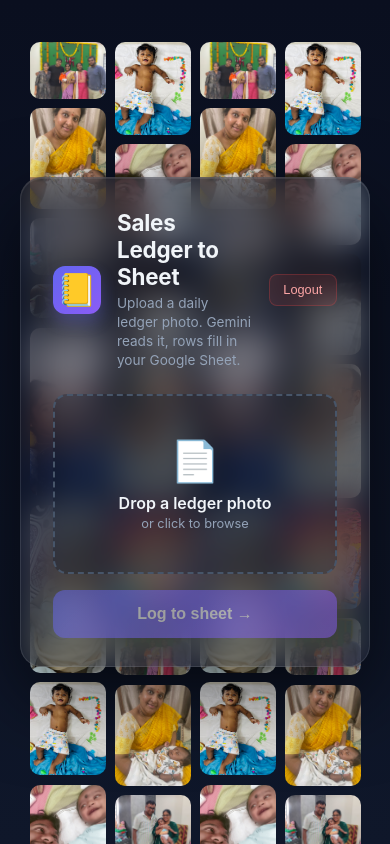
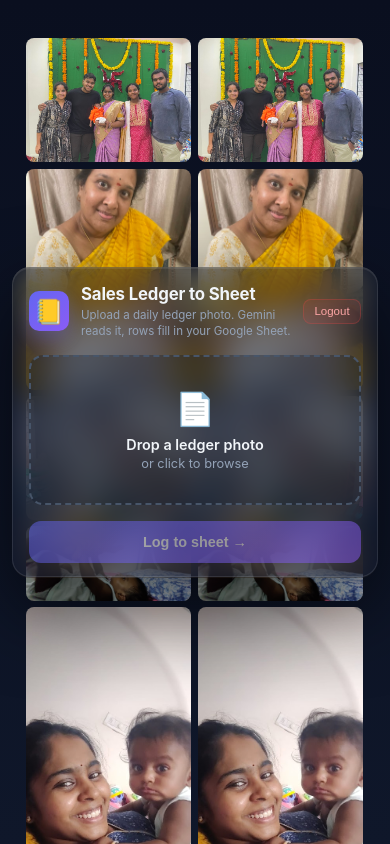
Before and after one commit to Tribhuvan-26/animal-nutrition, a Next.js app: page / in a window 390 px wide. Shown: the top 844 px of the page. Built offline with nearby package versions, Linux system fonts and the light colour scheme.

Commit message:
Mobile responsive: masonry adapts to 3/2 cols, compact cards and tables under 768px/480px

```diff
--- a/app/components/PhotoMasonry.js
+++ b/app/components/PhotoMasonry.js
@@ -21,7 +21,7 @@
 
   return (
     <div className="masonry-bg">
-      <div className="masonry" style={{ columnCount: columns }}>
+      <div className="masonry" style={{ '--cols': columns }}>
         {items.map((src, i) => (
           <img
             key={`${src}-${i}`}
--- a/app/globals.css
+++ b/app/globals.css
@@ -528,6 +528,7 @@
 }
 
 .masonry {
+  column-count: var(--cols, 4);
   column-gap: 0.6rem;
   padding: 0.6rem;
 }
@@ -623,3 +624,148 @@
 .footer a:hover {
   color: #c7d2fe;
 }
+
+/* ============================================
+   Mobile responsive overrides
+   ============================================ */
+
+@media (max-width: 768px) {
+  .masonry {
+    column-count: 3 !important;
+    column-gap: 0.4rem;
+    padding: 0.4rem;
+  }
+  .masonry-item {
+    margin-bottom: 0.4rem;
+    border-radius: 8px;
+  }
+
+  .card-overlay {
+    padding: 1rem 0.75rem;
+  }
+
+  .card {
+    padding: 1.25rem 1.25rem 1rem;
+    border-radius: 18px;
+  }
+
+  .header {
+    gap: 0.75rem;
+    margin-bottom: 1rem;
+  }
+
+  .logo {
+    width: 40px;
+    height: 40px;
+    font-size: 1.5rem;
+    border-radius: 10px;
+  }
+
+  h1 {
+    font-size: 1.15rem;
+  }
+
+  .subtitle {
+    font-size: 0.78rem;
+  }
+
+  .logout-btn {
+    padding: 0.35rem 0.65rem;
+    font-size: 0.72rem;
+  }
+
+  .dropzone {
+    min-height: 140px;
+  }
+
+  .drop-icon {
+    font-size: 2rem;
+  }
+
+  .drop-title {
+    font-size: 0.9rem;
+  }
+
+  .submit-btn {
+    padding: 0.8rem;
+    font-size: 0.9rem;
+  }
+
+  /* Compact result table — hide Gemini column on mobile to fit */
+  .result-header, .result-row-grid {
+    grid-template-columns: 1.2rem 4.5rem 1fr 3rem 3.5rem;
+    gap: 0.3rem;
+    font-size: 0.72rem;
+  }
+  .result-header .rg-gemini-col,
+  .result-row-grid .rg-gemini {
+    display: none;
+  }
+
+  .diag-pill {
+    font-size: 0.62rem;
+    padding: 0.25rem 0.5rem;
+  }
+
+  /* Login page */
+  .login-card {
+    padding: 2.25rem 1.5rem 1.75rem;
+    max-width: calc(100vw - 1.5rem);
+    border-radius: 20px;
+  }
+
+  .login-emoji {
+    font-size: 2.5rem;
+  }
+
+  .login-title {
+    font-size: 1.35rem;
+  }
+
+  .login-subtitle {
+    font-size: 0.82rem;
+    margin-bottom: 1.25rem;
+  }
+
+  .login-input,
+  .login-button {
+    padding: 0.8rem 0.9rem;
+    font-size: 0.9rem;
+  }
+
+  /* Reduce cursor emoji size on small screens */
+  .text-cursor-emoji {
+    font-size: 1.3rem !important;
+  }
+}
+
+@media (max-width: 480px) {
+  .masonry {
+    column-count: 2 !important;
+  }
+
+  .card {
+    padding: 1rem 1rem 0.85rem;
+  }
+
+  .header h1 {
+    font-size: 1.05rem;
+  }
+
+  .subtitle {
+    font-size: 0.72rem;
+  }
+
+  /* Hide Gemini-read and amount/status separation gracefully */
+  .result-header, .result-row-grid {
+    grid-template-columns: 1rem 1fr 2.8rem 3rem;
+  }
+  .result-header > span:nth-child(3),
+  .result-row-grid > span:nth-child(3) {
+    display: none;
+  }
+
+  .footer {
+    font-size: 0.68rem;
+  }
+}
```
